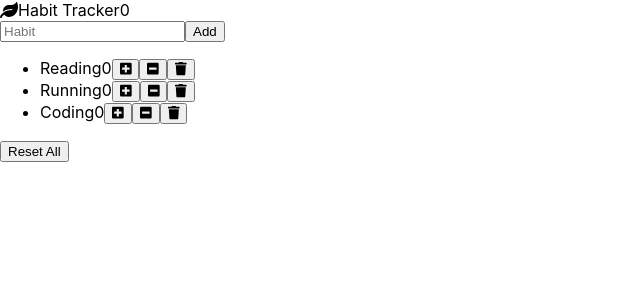
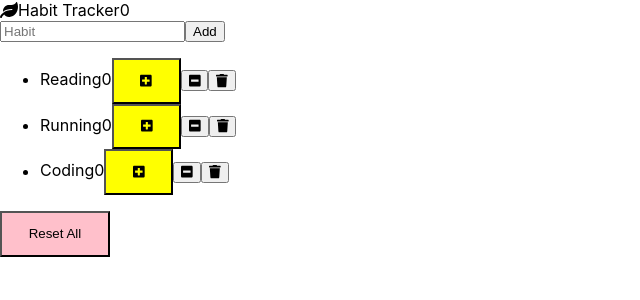
Before and after one commit to Noma98/react-fast-review, a React (Create React App) app: page / in a window 1280 px wide. Shown: the top 300 px of the page, without its empty margins (0-640 px from the left). Built offline with nearby package versions, Linux system fonts and the light colour scheme.

Commit message:
Modularize with PostCSS

```diff
--- a/src/components/habit.jsx
+++ b/src/components/habit.jsx
@@ -1,4 +1,5 @@
 import React, { memo } from 'react';
+import styles from './habit.module.css';
 
 const Habit = memo(({ habit, onIncrement, onDecrement, onDelete }) => {
     const { name, count } = habit;
@@ -16,7 +17,7 @@ const Habit = memo(({ habit, onIncrement, onDecrement, onDelete }) => {
         <li>
             <span className="habit-name">{name}</span>
             <span className="habit-count">{count}</span>
-            <button onClick={handleIncrement}>
+            <button className={styles.btn} onClick={handleIncrement}>
                 <i className="fas fa-plus-square"></i>
             </button>
             <button onClick={handleDecrement}>
--- /dev/null
+++ b/src/components/habit.module.css
@@ -0,0 +1,4 @@
+.btn{
+    background-color: yellow;
+    padding: 1em 2em;
+}
--- a/src/components/habits.jsx
+++ b/src/components/habits.jsx
@@ -1,10 +1,11 @@
 import React from 'react';
 import Habit from './habit';
 import HabitAddForm from './habitAddForm';
+import styles from './habits.module.css';
 
 const Habits = ({ habits, onAdd, onIncrement, onReset, onDecrement, onDelete }) => {
     return (
-        <>
+        <div className={styles.habits}>
             <HabitAddForm onAdd={onAdd} />
             <ul>
                 {habits.map(habit => {
@@ -17,8 +18,8 @@ const Habits = ({ habits, onAdd, onIncrement, onReset, onDecrement, onDelete })
                     />
                 })}
             </ul>
-            <button onClick={onReset}>Reset All</button>
-        </>
+            <button className={styles.btn} onClick={onReset}>Reset All</button>
+        </div>
     );
 };
 
--- /dev/null
+++ b/src/components/habits.module.css
@@ -0,0 +1,4 @@
+.btn{
+    background-color: pink;
+    padding: 1em 2em;
+}
```
